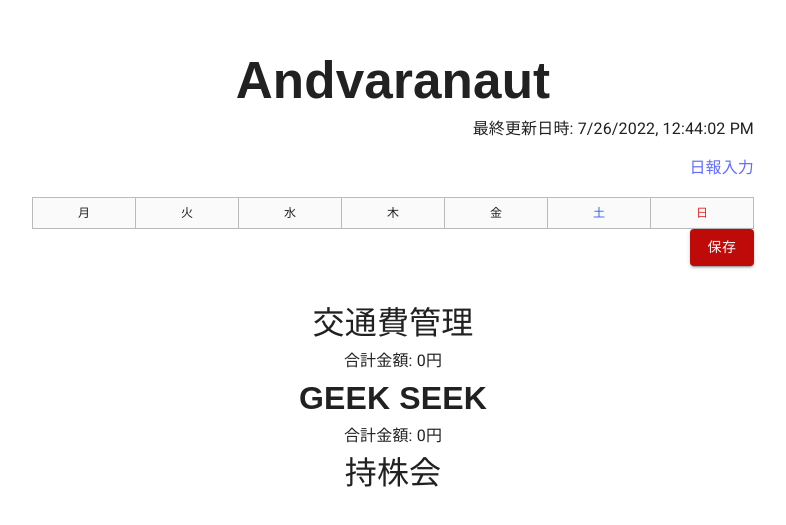
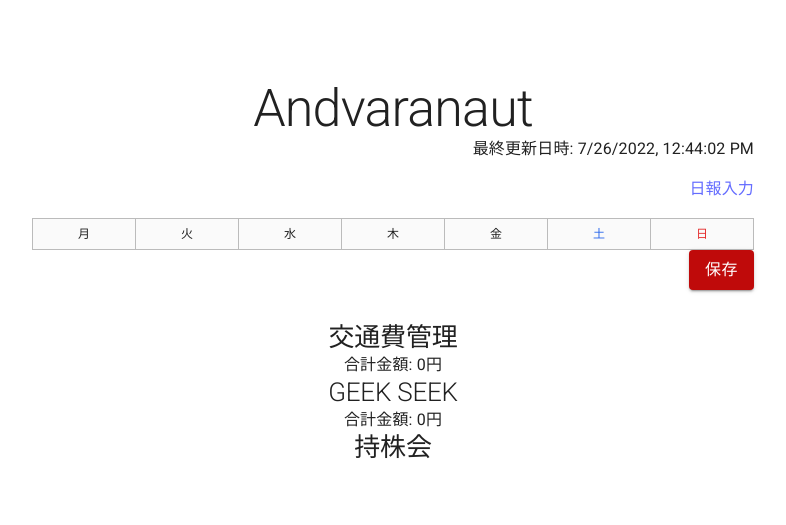
Before and after one commit to Tsutomu-Ikeda/andvaranaut, a React (Vite) app in the folder frontend/: page / in a window 1280 px wide. Shown: the part 113-638 px from the top of the page, without its empty margins (247-1033 px from the left). Built offline with nearby package versions, Linux system fonts and the light colour scheme.

Commit message:
見出しのフォントサイズを調整

```diff
--- a/frontend/src/App.css
+++ b/frontend/src/App.css
@@ -4,15 +4,6 @@
   margin: 0 auto;
   padding: 2rem;
   text-align: center;
-}
-
-h1, h2, h3, h4, h5, h6 {
-  font-family:
-    "Hiragino Kaku Gothic ProN",
-    "Hiragino Sans",
-    Meiryo,
-    sans-serif;
-  margin: 0.5rem 0;
 }
 
 .card {
--- a/frontend/src/App.tsx
+++ b/frontend/src/App.tsx
@@ -15,6 +15,17 @@ export const App = () => {
       primary: { main: "#bf0a0a" },
       mode: dark ? "dark" : "light",
     },
+    typography: {
+      fontSize: 16,
+      h1: { fontSize: 52 },
+      h2: { fontSize: 26 },
+      h3: { fontSize: 24 },
+      h4: { fontSize: 22 },
+      h5: { fontSize: 20 },
+      h6: { fontSize: 18 },
+      subtitle1: { fontSize: 18 },
+      body1: { fontSize: 16 },
+    }
   });
 
   return (
--- a/frontend/src/component/date-editor.tsx
+++ b/frontend/src/component/date-editor.tsx
@@ -10,6 +10,7 @@ import {
   MenuItem,
   InputLabel,
   FormControl,
+  Typography,
 } from "@mui/material";
 import { daysOfWeeks } from "../lib/calendar";
 import { Classes } from "jss";
@@ -132,7 +133,7 @@ export const DateEditor: FC<DateEditorProps> = ({
 
   return (
     <div style={{ position: "relative", width: "100%" }}>
-      <h2>
+      <Typography variant="h2">
         {dateEvents[currentDateEventIndex].date
           .toISOString()
           .slice(0, 10)
@@ -143,7 +144,7 @@ export const DateEditor: FC<DateEditorProps> = ({
             .name
         }
         )
-      </h2>
+      </Typography>
       <div className={classes.events} style={{ margin: "12px 0" }}>
         {dateEvents[currentDateEventIndex].events.map((event, index) => (
           <EventChip event={event} key={index} />
--- a/frontend/src/component/top-page.tsx
+++ b/frontend/src/component/top-page.tsx
@@ -1,7 +1,7 @@
 import { FC, useEffect, useMemo, useState } from "react";
 import { Calendar } from "./calendar";
 import { useLogin } from "../hooks/use-login";
-import { Button } from "@mui/material"
+import { Button, Typography } from "@mui/material";
 import {
   PersistenceClient,
   CommuteEvent,
@@ -118,7 +118,7 @@ export const TopPage: FC = () => {
 
   return (
     <div className="App" id="App">
-      <h1>Andvaranaut</h1>
+      <Typography variant="h1">Andvaranaut</Typography>
       <div className="meta">
         最終更新日時:{" "}
         {transitInformation && transitInformation.lastModified.toLocaleString()}
@@ -153,7 +153,7 @@ export const TopPage: FC = () => {
         </Button>
       </div>
       <div className="card">
-        <h2>交通費管理</h2>
+        <Typography variant="h2">交通費管理</Typography>
 
         <div className="text">
           合計金額:{" "}
@@ -173,7 +173,7 @@ export const TopPage: FC = () => {
             .filter((key) => new Date(key) >= new Date(currentMonth))
             .map((month) => (
               <div key={month}>
-                <h3>{month}</h3>
+                <Typography variant="h3">{month}</Typography>
                 <div className="text">
                   出社回数: {commuteCounts && commuteCounts[month]}
                 </div>
@@ -193,7 +193,7 @@ export const TopPage: FC = () => {
               </div>
             ))}
         </div>
-        <h2>GEEK SEEK</h2>
+        <Typography variant="h2">GEEK SEEK</Typography>
         {geekSeekCounts && (
           <div className="text">
             合計金額:{" "}
@@ -206,7 +206,7 @@ export const TopPage: FC = () => {
                 .filter(([key]) => new Date(key) >= new Date(currentMonth))
                 .map((geekSeekCount, index) => (
                   <div key={index}>
-                    <h3>{geekSeekCount[0]}</h3>
+                    <Typography variant="h3">{geekSeekCount[0]}</Typography>
                     {geekSeekCount[1].times}回, 小計:{" "}
                     {geekSeekCount[1].amounts.toLocaleString()}円
                   </div>
@@ -214,7 +214,7 @@ export const TopPage: FC = () => {
             </div>
           </div>
         )}
-        <h2>持株会</h2>
+        <Typography variant="h2">持株会</Typography>
       </div>
     </div>
   );
--- a/frontend/src/index.css
+++ b/frontend/src/index.css
@@ -4,7 +4,6 @@
     "Hiragino Sans",
     Meiryo,
     sans-serif;
-  font-size: 1em;
   line-height: 24px;
   font-weight: 400;
 
@@ -52,38 +51,6 @@ body {
   min-height: 100vh;
 }
 
-h1 {
-  font-size: 3.2em;
-  line-height: 1.1;
-  margin: 10px 0;
-}
-
-h2 {
-  font-size: 2em;
-  line-height: 1.1;
-}
-
-button {
-  border-radius: 8px;
-  border: 1px solid transparent;
-  padding: 0.6em 1.2em;
-  font-size: 1em;
-  font-weight: 500;
-  font-family: inherit;
-  background-color: #1a1a1a;
-  cursor: pointer;
-  transition: border-color 0.25s;
-}
-
-button:hover {
-  border-color: #646cff;
-}
-
-button:focus,
-button:focus-visible {
-  outline: 4px auto -webkit-focus-ring-color;
-}
-
 .day-name {
   font-size: 12px;
   text-transform: uppercase;
```
